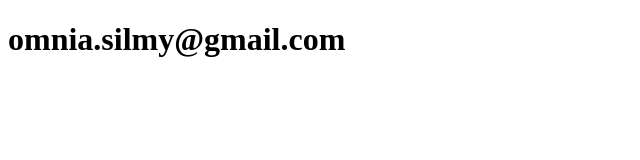
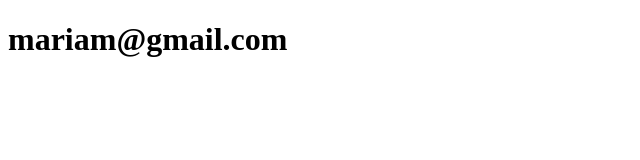
Before and after one commit to Omnia-Abdelhamed/lab1, a plain HTML site: page index.html in a window 1280 px wide. Shown: the whole page, without its empty margins (0-640 px from the left). Drawn offline with Linux system fonts and the light colour scheme.

Commit message:
edit mail

```diff
--- a/index.html
+++ b/index.html
@@ -6,6 +6,6 @@
     <title>Document</title>
 </head>
 <body>
-    <h1>omnia.silmy@gmail.com</h1>
+    <h1>mariam@gmail.com</h1>
 </body>
 </html>
```
